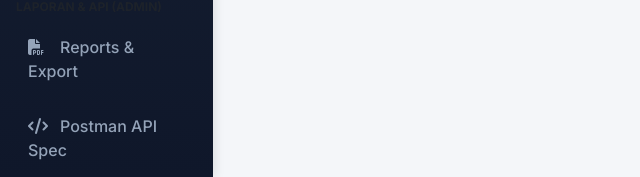
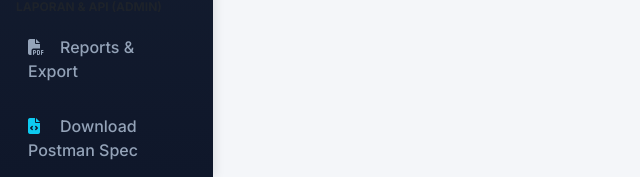
Before and after one commit to shilvasilvia/project_final_uas_cargovision, a Laravel app: page /news in a window 1280 px wide. Shown: the part 741-918 px from the top of the page, without its empty margins (0-640 px from the left). Run offline with Laravel 12, Linux system fonts and the light colour scheme; a user stored in the database is signed in; data comes from the database, SQL or seed files in the repository; some libraries are stand-ins or nearby versions.

Commit message:
fix: make postman spec link trigger automatic file download

```diff
--- a/resources/views/auth/login.blade.php
+++ b/resources/views/auth/login.blade.php
@@ -8,7 +8,8 @@
 
     <!-- Validation Errors -->
     @if ($errors->any())
-        <div class="alert alert-danger border-0 bg-danger bg-opacity-20 text-danger small mb-4">
+        <div class="alert alert-danger border-0 bg-danger bg-opacity-25 text-white small mb-4">
+            <div class="fw-semibold mb-1"><i class="fa-solid fa-triangle-exclamation me-1"></i> Terdapat kesalahan:</div>
             <ul class="mb-0 ps-3">
                 @foreach ($errors->all() as $error)
                     <li>{{ $error }}</li>
--- a/resources/views/auth/register.blade.php
+++ b/resources/views/auth/register.blade.php
@@ -1,7 +1,8 @@
 <x-guest-layout>
     <!-- Validation Errors -->
     @if ($errors->any())
-        <div class="alert alert-danger border-0 bg-danger bg-opacity-20 text-danger small mb-4">
+        <div class="alert alert-danger border-0 bg-danger bg-opacity-25 text-white small mb-4">
+            <div class="fw-semibold mb-1"><i class="fa-solid fa-triangle-exclamation me-1"></i> Terdapat kesalahan:</div>
             <ul class="mb-0 ps-3">
                 @foreach ($errors->all() as $error)
                     <li>{{ $error }}</li>
--- a/resources/views/layouts/app.blade.php
+++ b/resources/views/layouts/app.blade.php
@@ -139,8 +139,8 @@
                     </li>
                 @endif
                 <li class="nav-item">
-                    <a class="nav-link" href="/postman_collection.json" target="_blank">
-                        <i class="fa-solid fa-code me-2"></i>Postman API Spec
+                    <a class="nav-link" href="/postman_collection.json" download="postman_collection.json">
+                        <i class="fa-solid fa-file-code me-2 text-info"></i>Download Postman Spec
                     </a>
                 </li>
             </ul>
```
Also changed, not shown: database/migrations/2026_01_01_000000_create_cache_table.php (added).
